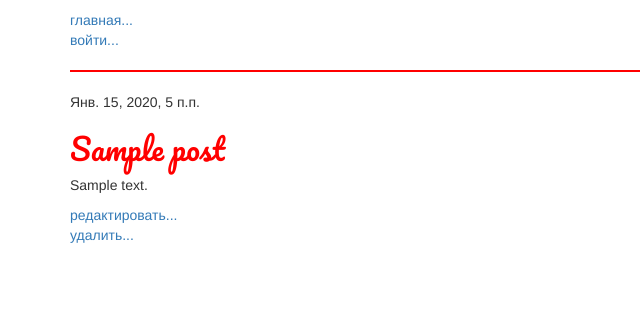
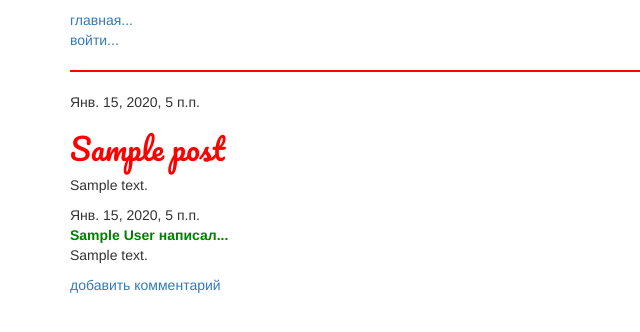
Before and after one commit to ivoshet/django_one, a Django app: page /post/1/ in a window 1280 px wide. Shown: the part 90-422 px from the top of the page, without its empty margins (0-640 px from the left). Run offline with Django 3.2, Linux system fonts and the light colour scheme; tables that the repository leaves empty hold one stand-in row (values such as "Sample post"); some libraries are stand-ins or nearby versions.

Commit message:
added comment possible

```diff
--- a/blog/admin.py
+++ b/blog/admin.py
@@ -1,4 +1,5 @@
 from django.contrib import admin
-from .models import Post
+from .models import Post, Comment
 
 admin.site.register(Post)
+admin.site.register(Comment)
--- a/blog/models.py
+++ b/blog/models.py
@@ -16,3 +16,17 @@ class Post(models.Model):
 
     def __str__(self):
         return self.title
+
+class Comment(models.Model):
+    post = models.ForeignKey('blog.Post', on_delete=models.CASCADE, related_name='comments')
+    author = models.CharField(max_length=200)
+    text = models.TextField()
+    created_date = models.DateTimeField(default=timezone.now)
+    approved_comment = models.BooleanField(default=False)
+
+    def approve(self):
+        self.approved_comment = True
+        self.save()
+
+    def __str__(self):
+        return self.text
--- a/blog/static/css/blog.css
+++ b/blog/static/css/blog.css
@@ -14,3 +14,8 @@
     font-weight: bold;
     font-family: 'Pacifico', cursive;
 }
+
+.comment_author {
+    color: green;
+    font-weight: bolder;
+}
--- a/blog/templates/blog/post_detail.html
+++ b/blog/templates/blog/post_detail.html
@@ -9,9 +9,10 @@
   {% endif %}
   <div>
     <h2 id="site_name">{{ post.title }}</h2>
-    <p>{{ post.text | linebreaksbr }}</p>
+    <p>{{ post.text | linebreaks }}</p>
   </div>
   <div class="menu">
+    {% if user.is_authenticated %}
       <div class="first">
         <a href="{% url 'post_edit' pk=post.pk %}">редактировать...</a>
       </div>
@@ -24,6 +25,29 @@
         <a href="{% url 'post_publish' pk=post.pk %}">публиковать...</a>
       </div>
       {% endif %}
+    {% endif %}
+  </div>
+
+  {% for comment in post.comments.all %}
+  <div class="comments">
+    <div class="comment_date">
+      {{ comment.created_date }}
+    </div>
+    <div class="comment_author">
+      {{ comment.author }}
+      написал...
+    </div>
+    <div class="comment_text">
+        {{ comment.text | linebreaks}}
+    </div>
+  </div>
+  {% empty %}
+    <p>
+      Нет комментариев...
+    </p>
+  {% endfor %}
+  <div class="add_comments_btn">
+    <a href="{% url 'add_comment_to_post' pk=post.pk %}"> добавить комментарий </a>
   </div>
 </div>
 {% endblock %}
--- a/blog/urls.py
+++ b/blog/urls.py
@@ -8,5 +8,6 @@ urlpatterns = [
     path('post/<int:pk>/edit', views.post_edit, name='post_edit'),
     path('drafts/', views.post_draft_list, name="post_draft_list"),
     path('post/<pk>/publish/', views.post_publish, name="post_publish"),
-    path('post/<pk>/remove/', views.post_remove, name="post_remove")
+    path('post/<pk>/remove/', views.post_remove, name="post_remove"),
+    path('post/<int:pk>/comment/', views.add_comment_to_post, name="add_comment_to_post")
 ]
--- a/blog/views.py
+++ b/blog/views.py
@@ -1,7 +1,7 @@
 from django.shortcuts import render, get_object_or_404, redirect
 from django.utils import timezone
 from .models import Post
-from .forms import PostForm
+from .forms import PostForm, CommentForm
 from django.contrib.auth.decorators import login_required
 
 def post_list(request):
@@ -56,3 +56,16 @@ def post_remove(request, pk):
     post = get_object_or_404(Post, pk=pk)
     post.delete()
     return redirect('post_list')
+
+def add_comment_to_post(request, pk):
+    post = get_object_or_404(Post, pk=pk)
+    if request.method == "POST":
+        form = CommentForm(request.POST)
+        if form.is_valid():
+            comment = form.save(commit=False)
+            comment.post = post
+            comment.save()
+            return redirect('post_detail', pk=post.pk)
+    else:
+        form = CommentForm()
+    return render(request, 'blog/add_comment_to_post.html', {'form':form})
```
Also changed, not shown: blog/forms.py (+6 -1 lines), blog/templates/blog/add_comment_to_post.html (added, +10 -0 lines), blog/templates/blog/post_list.html (+8 -4 lines). Lines whose indentation alone changed are shown as unchanged.
